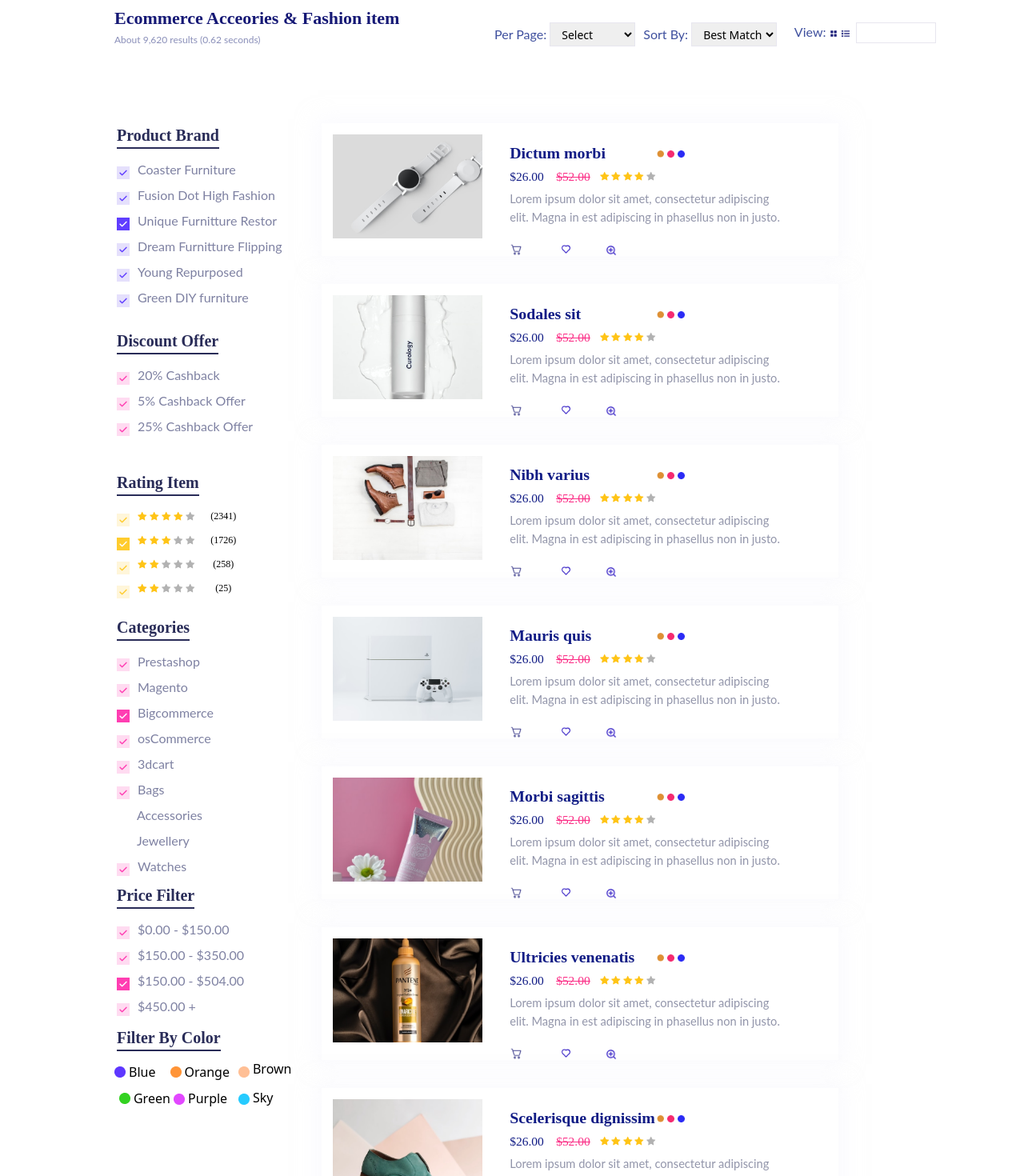
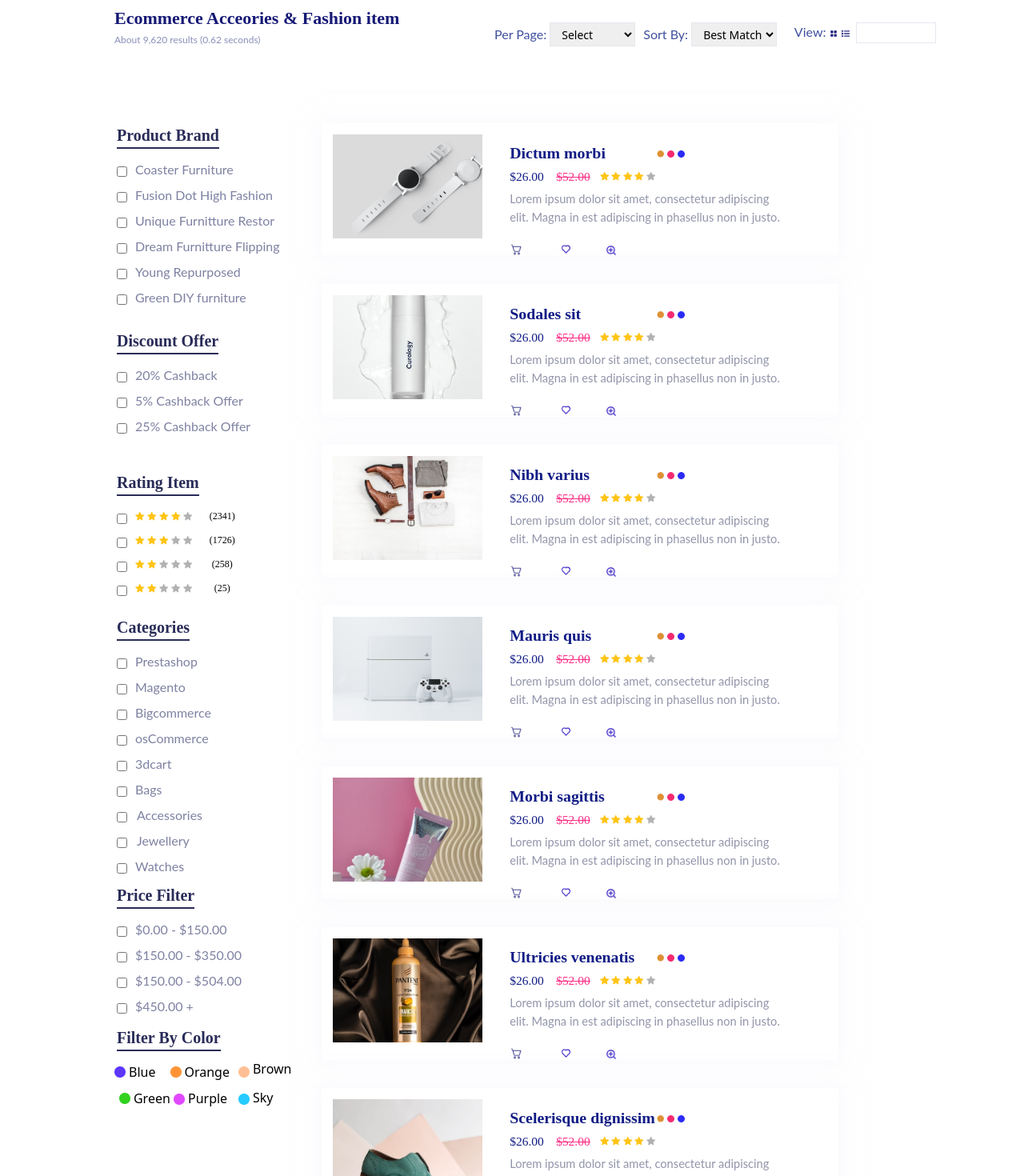
Before and after one commit to Anjuzzz26/Ecommerce-React, a React (Create React App) app: page /shopleft in a window 1280 px wide. Shown: the part 391-1861 px from the top of the page at 80% size. Built offline with nearby package versions, Linux system fonts and the light colour scheme.

Commit message:
Add Checkboxes in ShopLeft Sidebar

```diff
--- a/src/Components/HomePage/Section4.css
+++ b/src/Components/HomePage/Section4.css
@@ -170,6 +170,7 @@
 @media (min-width: 585px) and (max-width: 767px){
     .section4main{
         height: 483px;
+        margin-top: 50px;
     }
     .s4bg {
         margin-top: 67px;
@@ -212,6 +213,7 @@
     .section4main{
         grid-template-columns: 1fr;
         height: 988px;
+        margin-top: 50px;
     }
     .s4bg {
         margin-top: 77px;
@@ -255,6 +257,8 @@
 @media (min-width: 300px) and (max-width: 399px){
     .section4main{
         grid-template-columns: 1fr;
+        height: 890px;
+        margin-top: 50px;
     }
     .s4bg {
         margin-top: 77px;
--- a/src/Components/ShopLeft.css
+++ b/src/Components/ShopLeft.css
@@ -73,6 +73,12 @@
     margin-top: 12px;
     margin-right: 10px;
 }
+
+.checkbox:checked:before{
+    background-color:green;
+}
+
+
 .filter_list{
     font-family: 'Lato';
     font-style: normal;
--- a/src/Components/ShopLeft.js
+++ b/src/Components/ShopLeft.js
@@ -49,34 +49,34 @@ const ShopLeft = () => {
                 <div className="Sleft_filtergrid">
                     <div className="Sleft_brand">
                         <h3 className="filter_head">Product Brand</h3>
-                        <img className="checkbox" src={check} alt="Image" />
-                        <p className="filter_list">Coaster Furniture</p>
-                        <img className="checkbox" src={check} alt="Image" />
+                        <input type="checkbox" className="checkbox" value="Coaster" name="PB1" />
+                         <p className="filter_list">Coaster Furniture</p>
+                        <input type="checkbox" className="checkbox" value="Fusion" name="PB2" />
                         <p className="filter_list">Fusion Dot High Fashion</p>
-                        <img className="checkbox" src={check_filled} alt="Image" />
+                        <input type="checkbox" className="checkbox" value="Unique" name="PB3" />
                         <p className="filter_list">Unique Furnitture Restor</p>
-                        <img className="checkbox" src={check} alt="Image" />
+                        <input type="checkbox" className="checkbox" value="Dream" name="PB4" />
                         <p className="filter_list">Dream Furnitture Flipping</p>
-                       <img className="checkbox" src={check} alt="Image" />
+                       <input type="checkbox" className="checkbox" value="Young" name="PB5" />
                         <p className="filter_list">Young Repurposed</p>
-                        <img className="checkbox" src={check} alt="Image" />
+                        <input type="checkbox" className="checkbox" value="Green" name="PB6" />
                         <p className="filter_list">Green DIY furniture</p>
                     </div>
 
                     <div className="Sleft_discount">
                         <h3 className="filter_head">Discount Offer</h3>
-                        <img className="checkbox" src={checkpink} alt="Image" />
+                        <input type="checkbox" className="checkbox" value="CashBack_20" name="DO1" />
                         <p className="filter_list">20% Cashback</p>
-                        <img className="checkbox" src={checkpink} alt="Image" />
+                        <input type="checkbox" className="checkbox" value="CashBack_5" name="DO2" />
                         <p className="filter_list">5% Cashback Offer</p>
-                        <img className="checkbox" src={checkpink} alt="Image" />
+                        <input type="checkbox" className="checkbox" value="CashBack_25" name="DO3" />
                         <p className="filter_list">25% Cashback Offer</p>
                     </div>
 
                     <div className="Sleft_rating">
                         <h3 className="filter_head">Rating Item</h3>
 
-                        <img className="checkbox" src={checkyellow} alt="Image" />
+                        <input type="checkbox" className="checkbox" value="star_4" name="Rating1" />
                         <img className="rating_star" src={filledstar} alt="Image" />
                         <img className="rating_star" src={filledstar} alt="Image" />
                         <img className="rating_star" src={filledstar} alt="Image" />
@@ -84,7 +84,7 @@ const ShopLeft = () => {
                         <img className="rating_star" src={notfilledstar} alt="Image" />
                         <p className="rating_list">(2341)</p>
 
-                        <img className="checkbox" src={check_yfill} alt="Image" />
+                        <input type="checkbox" className="checkbox" value="star_3" name="Rating2" />
                         <img className="rating_star" src={filledstar} alt="Image" />
                         <img className="rating_star" src={filledstar} alt="Image" />
                         <img className="rating_star" src={filledstar} alt="Image" />
@@ -92,7 +92,7 @@ const ShopLeft = () => {
                         <img className="rating_star" src={notfilledstar} alt="Image" />
                         <p className="rating_list">(1726)</p>
 
-                        <img className="checkbox" src={checkyellow} alt="Image" />
+                        <input type="checkbox" className="checkbox" value="star_2" name="Rating3" />
                         <img className="rating_star" src={filledstar} alt="Image" />
                         <img className="rating_star" src={filledstar} alt="Image" />
                         <img className="rating_star" src={notfilledstar} alt="Image" />
@@ -100,7 +100,7 @@ const ShopLeft = () => {
                         <img className="rating_star" src={notfilledstar} alt="Image" />
                         <p className="rating_list">(258)</p>
 
-                        <img className="checkbox" src={checkyellow} alt="Image" />
+                        <input type="checkbox" className="checkbox" value="star_2" name="Rating4" />
                         <img className="rating_star" src={filledstar} alt="Image" />
                         <img className="rating_star" src={filledstar} alt="Image" />
                         <img className="rating_star" src={notfilledstar} alt="Image" />
@@ -114,21 +114,23 @@ const ShopLeft = () => {
 
                         <h3 className="filter_head">Categories</h3>
 
-                        <img className="checkbox" src={checkpink} alt="Image" />
+                        <input type="checkbox" className="checkbox" value="Prestashop" name="Categories1" />
                         <p className="filter_list">Prestashop</p>
-                        <img className="checkbox" src={checkpink} alt="Image" />
+                        <input type="checkbox" className="checkbox" value="Magneto" name="Categories1" />
                         <p className="filter_list">Magento</p>
-                        <img className="checkbox" src={check_pfill} alt="Image" />
+                        <input type="checkbox" className="checkbox" value="Bigcommerce" name="Categories1" />
                         <p className="filter_list">Bigcommerce</p>
-                        <img className="checkbox" src={checkpink} alt="Image" />
+                        <input type="checkbox" className="checkbox" value="osCommerce" name="Categories1" />
                         <p className="filter_list">osCommerce</p>
-                        <img className="checkbox" src={checkpink} alt="Image" />
+                        <input type="checkbox" className="checkbox" value="3dcart" name="Categories1" />
                         <p className="filter_list">3dcart</p>
-                        <img className="checkbox" src={checkpink} alt="Image" />
+                        <input type="checkbox" className="checkbox" value="Bags" name="Categories1" />
                         <p className="filter_list">Bags</p>
+                        <input type="checkbox" className="checkbox" value="Accessories" name="Categories1" />
                         <p className="filter_list independent">Accessories</p>
+                        <input type="checkbox" className="checkbox" value="Jewellery" name="Categories1" />
                         <p className="filter_list independent">Jewellery</p>
-                        <img className="checkbox" src={checkpink} alt="Image" />
+                        <input type="checkbox" className="checkbox" value="Watches" name="Categories1" />
                         <p className="filter_list">Watches</p>
 
                     </div>
@@ -137,13 +139,13 @@ const ShopLeft = () => {
 
                         <h3 className="filter_head">Price Filter</h3>
 
-                        <img className="checkbox" src={checkpink} alt="Image" />
+                        <input type="checkbox" className="checkbox" name="Price1" />
                         <p className="filter_list">$0.00 - $150.00</p>
-                        <img className="checkbox" src={checkpink} alt="Image" />
+                       <input type="checkbox" className="checkbox" name="Price2" />
                         <p className="filter_list">$150.00 - $350.00</p>
-                        <img className="checkbox" src={check_pfill} alt="Image" />
+                        <input type="checkbox" className="checkbox" name="Price3" />
                         <p className="filter_list">$150.00 - $504.00</p>
-                        <img className="checkbox" src={checkpink} alt="Image" />
+                        <input type="checkbox" className="checkbox" name="Price4" />
                         <p className="filter_list">$450.00 +</p>
                         <form className="filter_price_search">
                             <input type="text" name="pricefilter" />
```
